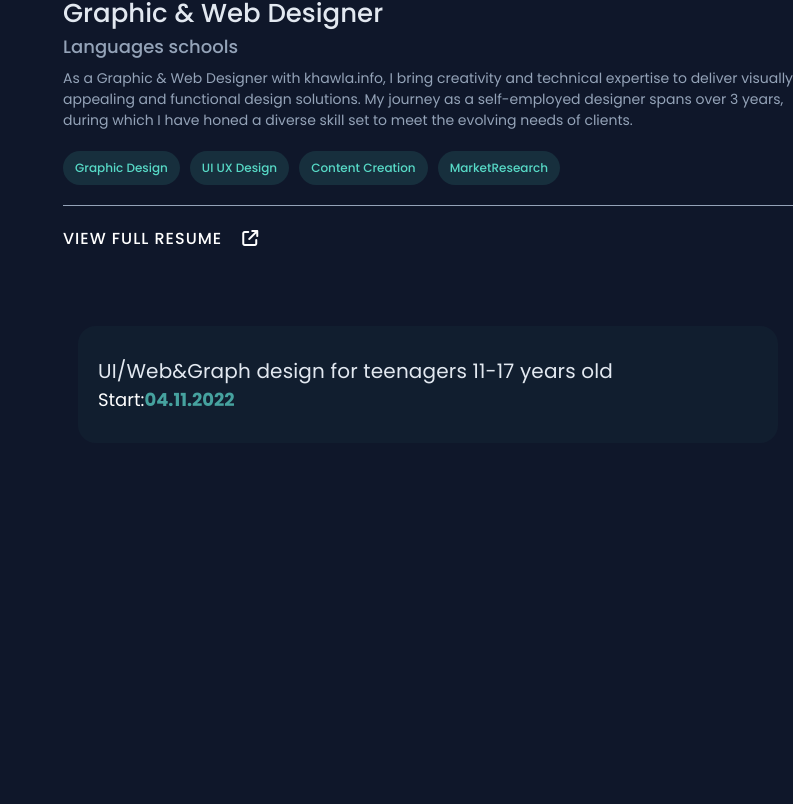
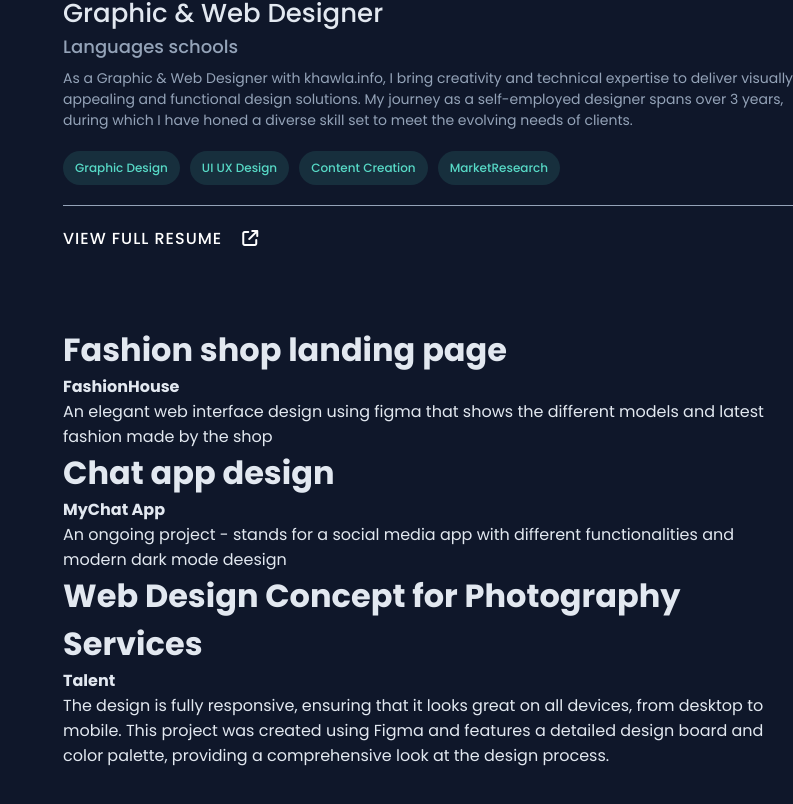
Before and after one commit to khawla-14/react-app--portfolio, a React (Create React App) app: page / in a window 1280 px wide. Shown: the part 1310-2114 px from the top of the page, without its empty margins (487-1280 px from the left). Before the commit the page ends 1833 px from the top, so only its background shows below. Built offline with nearby package versions, Linux system fonts and the light colour scheme.

Commit message:
Adding projects using USESTATE

```diff
--- a/src/components/BodyContainer/bodyContainer.js
+++ b/src/components/BodyContainer/bodyContainer.js
@@ -4,13 +4,20 @@ import Card from './experienceCard/card'
 import ResumeButton from './button/button'
 import Project from './project/project'
 import '../BodyContainer/project/project.css';
-
+import { useState } from 'react';
 
 
 const BodyContainer = () => {
     const webDeveloper = ['Information Technology', 'Social Media Marketing', 'Web Design', 'Web DevelopmentSkills'];
     const englishTeacher = ['ESL', 'Educational Consulting', 'Communication'];
     const graphicDesigner = ['Graphic Design', 'UI UX Design', 'Content Creation', 'MarketResearch'];
+
+    // Projects element
+    const [projects, setProjects] = useState([
+        { title: 'Fashion shop landing page', clien: 'FashionHouse', description: 'An elegant web interface design using figma that shows the different models and latest fashion made by the shop', id: 1 },
+        { title: 'Chat app design', clien: 'MyChat App', description: 'An ongoing project - stands for a social media app with different functionalities and modern dark mode deesign', id: 2 },
+        { title: 'Web Design Concept for Photography Services', clien: 'Talent', description: 'The design is fully responsive, ensuring that it looks great on all devices, from desktop to mobile. This project was created using Figma and features a detailed design board and color palette, providing a comprehensive look at the design process.', id: 3 }
+    ]);
 
     return (
         <div className='body-container'>
@@ -87,7 +94,7 @@ const BodyContainer = () => {
 
                     tags={graphicDesigner}
                 />
-            <ResumeButton />
+                <ResumeButton />
 
             </div>
 
@@ -97,7 +104,7 @@ const BodyContainer = () => {
                 <div className="ag-format-container">
                     <div className="ag-courses_box">
                         {/* Project card */}
-                        <Project />
+                        <Project projects={projects} />
 
                     </div>
                 </div>
--- a/src/components/BodyContainer/project/project.js
+++ b/src/components/BodyContainer/project/project.js
@@ -2,24 +2,28 @@ import React from 'react'
 import './project.css';
 
 
-const Project = () => {
+const Project = (props) => {
+    const projects = props.projects;
   return (
 
-            <div className="ag-courses_item">
-            <a href="#" className="ag-courses-item_link">
-                <div className="ag-courses-item_bg"></div>
+            <div className="projects-card">
 
-                <div className="ag-courses-item_title">
-                    UI/Web&amp;Graph design for teenagers 11-17&#160;years old
-                </div>
+                {projects.map((project) => (
+                        <div className='project-card' key={projects.id}>
+                            <h1 className="pproject-title">
+                                {project.title}
+                            </h1>
+                            <h4 className="clien-name">
+                                {project.clien}
+                            </h4>
+                            <p className="project-description">
+                                {project.description}
+                            </p>
+                        </div>
+                   ) )}
 
-                <div className="ag-courses-item_date-box">
-                     Start:
-                <span className="ag-courses-item_date">
-                    04.11.2022
-                </span>
-                </div>
-            </a>
+
+
             </div>
 
 
```
